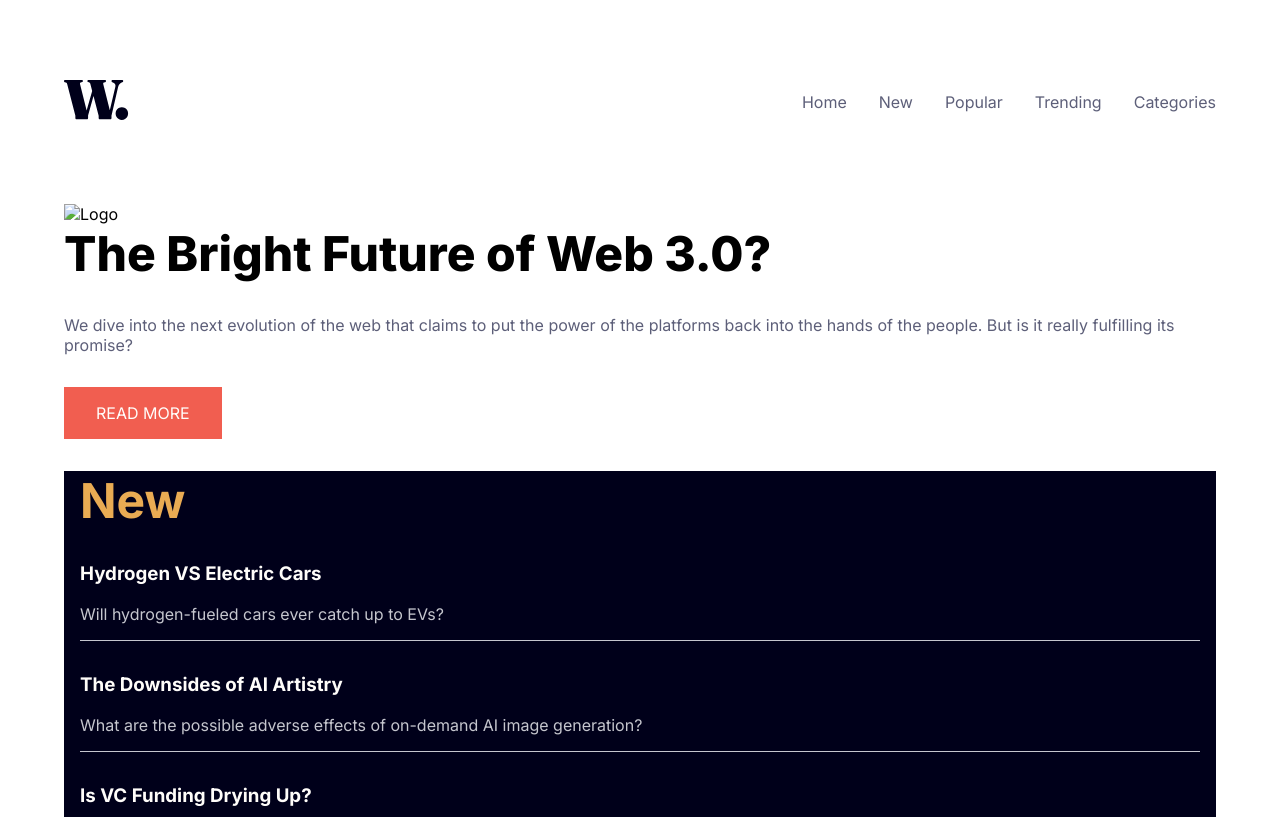
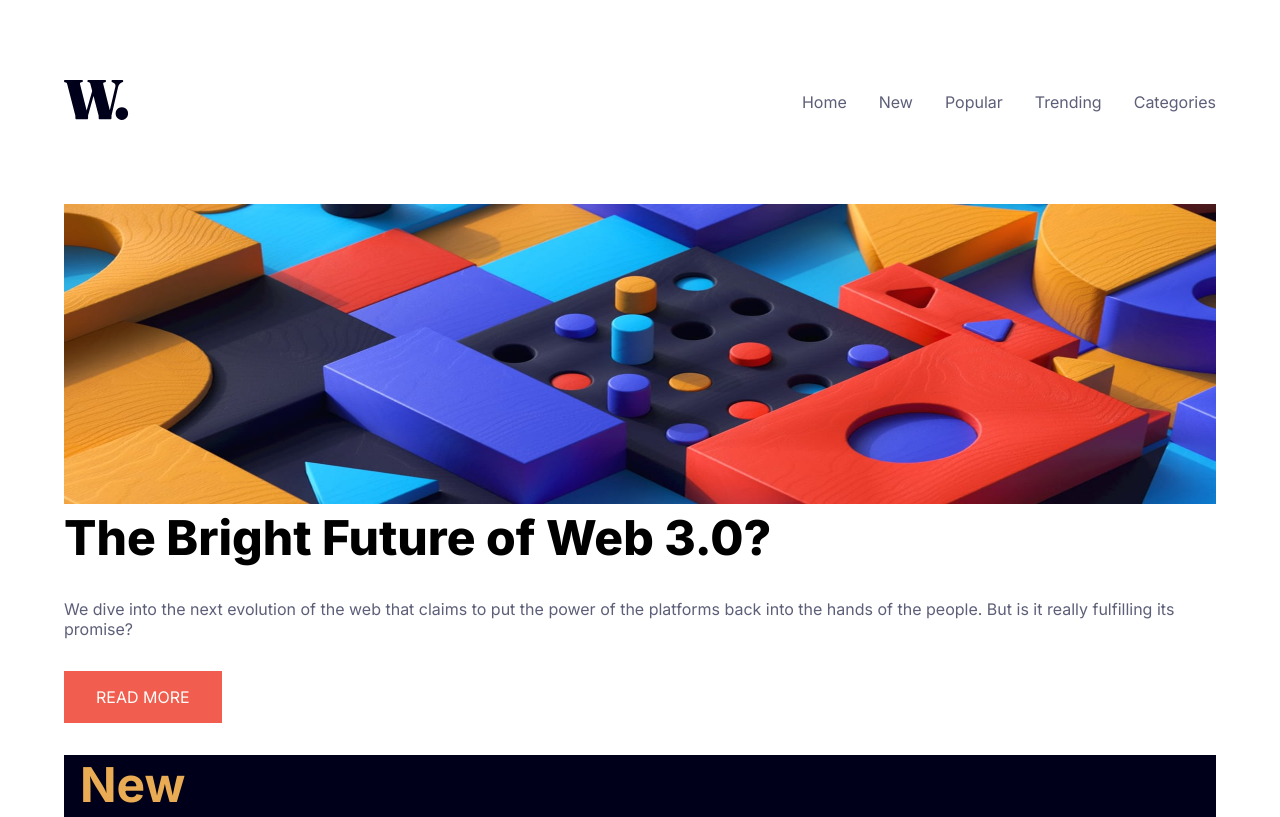
Before and after one commit to Williamz21/News-homepage, a plain HTML site: page index.html in a window 1280 px wide. Shown: the top 817 px of the page. Drawn offline with Linux system fonts and the light colour scheme; the site is published under a folder, as on GitHub Pages, so addresses that start at the root find nothing.

Commit message:
Update index.html

```diff
--- a/index.html
+++ b/index.html
@@ -31,7 +31,7 @@
 
   <div class="page">
     <div class="first">
-      <img class="logo" src="/assets/images/image-web-3-desktop.jpg" alt="Logo">
+      <img class="logo" src="assets/images/image-web-3-desktop.jpg" alt="Logo">
       <div class="title-part">
         <h1 class="title">The Bright Future of Web 3.0?</h1>
         <div class="text-part">
```
